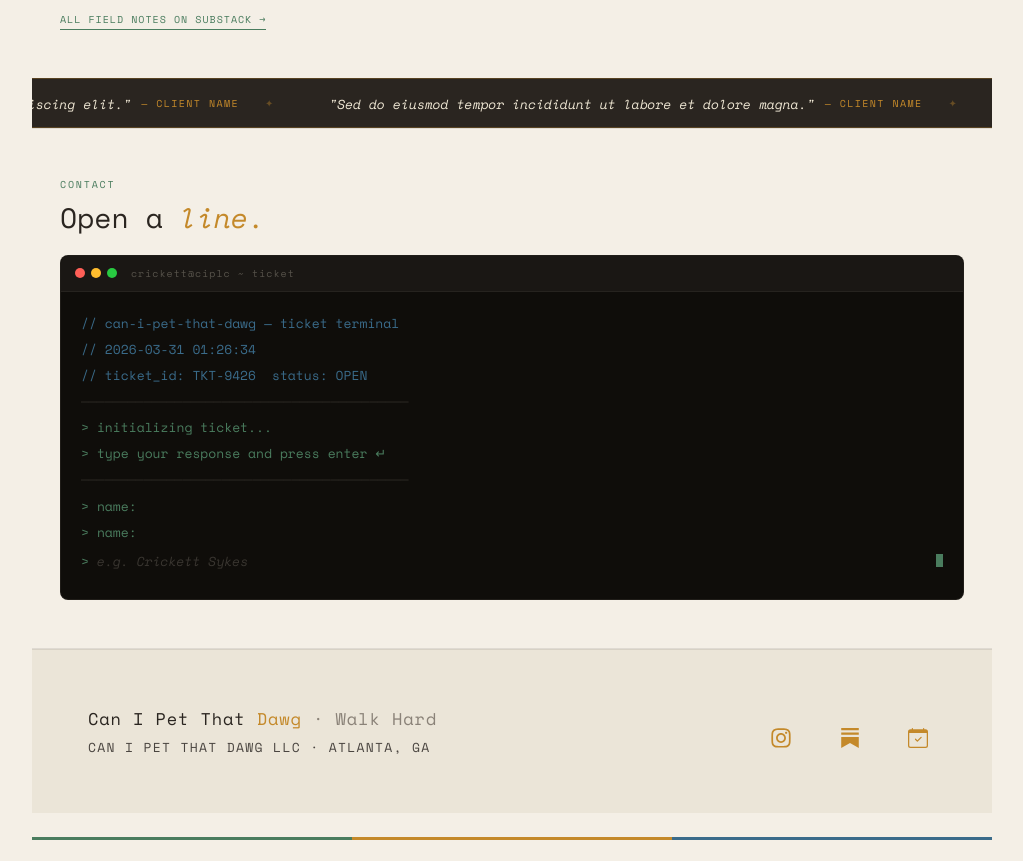
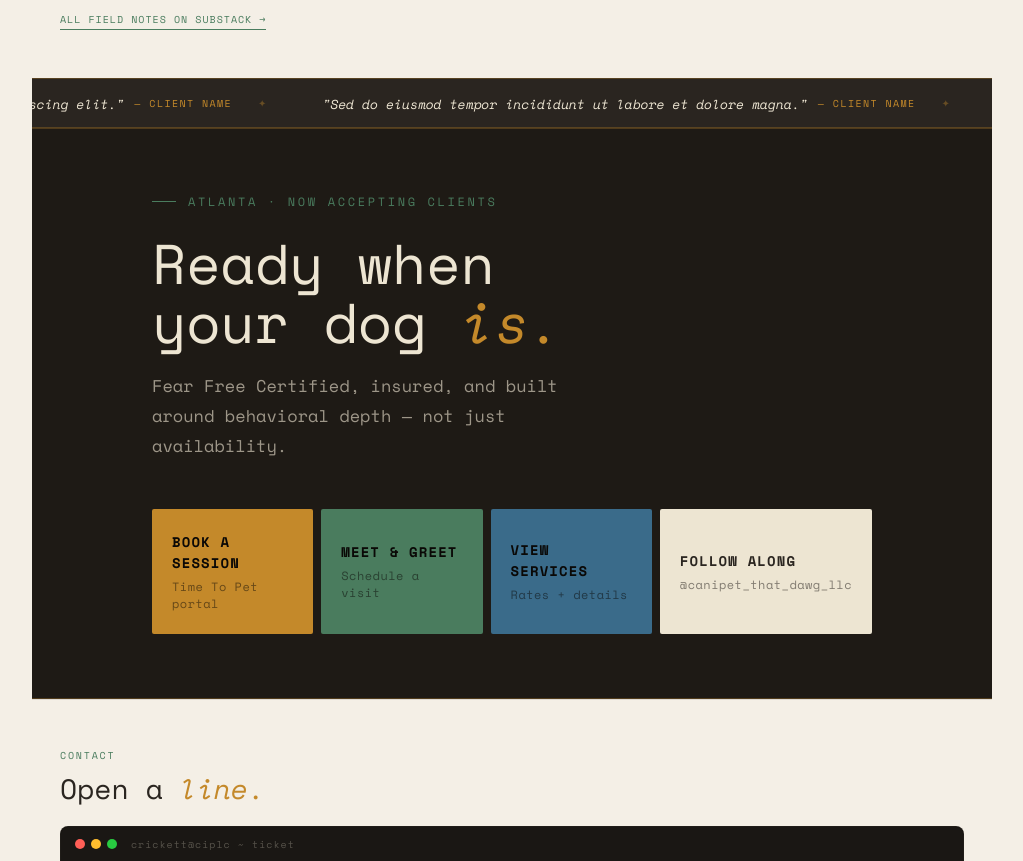
Before and after one commit to darkhorsedevloper/canipetthatdawg, a React (Vite) app: page / in a window 1280 px wide. Shown: the part 3240-4101 px from the top of the page, without its empty margins (128-1151 px from the left). Built offline with nearby package versions, Linux system fonts and the light colour scheme.

Commit message:
Add Notion CMS integration, CTA section, smooth scroll, nav/map fixes

```diff
--- a/package.json
+++ b/package.json
@@ -5,7 +5,8 @@
   "type": "module",
   "scripts": {
     "dev": "vite",
-    "build": "vite build",
+    "fetch-notion": "node scripts/fetch-notion.js",
+    "build": "node scripts/fetch-notion.js && vite build",
     "lint": "eslint .",
     "preview": "vite preview"
   },
@@ -17,6 +18,7 @@
   },
   "devDependencies": {
     "@eslint/js": "^9.39.4",
+    "@notionhq/client": "^2.3.0",
     "@types/react": "^19.2.14",
     "@types/react-dom": "^19.2.3",
     "@vitejs/plugin-react": "^6.0.1",
--- a/src/App.jsx
+++ b/src/App.jsx
@@ -11,6 +11,7 @@ import CredsBento from './components/CredsBento'
 import FieldNotes from './components/FieldNotes'
 import Footer from './components/Footer'
 import ReviewTicker from './components/ReviewTicker'
+import CTA from './components/CTA'
 import ContactTerminal from './components/ContactTerminal'
 
 const ColorStripe = () => (
@@ -37,6 +38,7 @@ export default function App() {
       <CredsBento />
       <FieldNotes />
       <ReviewTicker />
+      <CTA />
       <ContactTerminal />
       <Footer />
       <div style={{ height: '24px' }} />
--- /dev/null
+++ b/src/components/CTA.jsx
@@ -0,0 +1,90 @@
+const actions = [
+  { label: 'Book a Session', sub: 'Time To Pet portal', href: 'https://www.timetopet.com/portal/create', external: true, color: '#C4892A' },
+  { label: 'Meet & Greet', sub: 'Schedule a visit', href: 'https://www.timetopet.com/portal/create', external: true, color: '#4A7C5E' },
+  { label: 'View Services', sub: 'Rates + details', href: '#services', external: false, color: '#3A6B8A' },
+  { label: 'Follow Along', sub: '@canipet_that_dawg_llc', href: 'https://instagram.com/canipet_that_dawg_llc', external: true, color: '#EDE5D2' },
+]
+
+export default function CTA() {
+  return (
+    <section style={{
+      background: 'var(--hero-bg)',
+      borderTop: '0.5px solid rgba(196,137,42,0.3)',
+      borderBottom: '0.5px solid rgba(196,137,42,0.3)',
+      padding: '64px 24px',
+    }}>
+
+      <div style={{ maxWidth: '720px', margin: '0 auto' }}>
+
+        <p style={{
+          fontSize: '12px', letterSpacing: '0.22em', textTransform: 'uppercase',
+          color: 'var(--green)', marginBottom: '24px',
+          display: 'flex', alignItems: 'center', gap: '12px',
+        }}>
+          <span style={{ display: 'block', width: '24px', height: '1px', background: 'var(--green)' }} />
+          Atlanta · Now Accepting Clients
+        </p>
+
+        <h2 className="cta-heading" style={{
+          fontFamily: 'var(--serif)',
+          fontWeight: 400,
+          lineHeight: 1.05,
+          color: '#EDE5D2',
+          marginBottom: '20px',
+        }}>
+          Ready when<br />
+          your dog <em style={{ color: 'var(--orange)' }}>is.</em>
+        </h2>
+
+        <p style={{
+          fontSize: '17px',
+          lineHeight: 1.75,
+          color: 'rgba(226,217,198,0.65)',
+          maxWidth: '460px',
+          marginBottom: '48px',
+        }}>
+          Fear Free Certified, insured, and built around behavioral depth — not just availability.
+        </p>
+
+        <div className="cta-buttons">
+          {actions.map((a) => (
+            <a
+              key={a.label}
+              href={a.href}
+              {...(a.external ? { target: '_blank', rel: 'noreferrer' } : {})}
+              style={{
+                display: 'flex',
+                flexDirection: 'column',
+                justifyContent: 'center',
+                padding: '22px 20px',
+                borderRadius: '2px',
+                background: a.color,
+                border: 'none',
+                textDecoration: 'none',
+              }}
+            >
+              <span style={{
+                fontSize: '14px',
+                letterSpacing: '0.08em',
+                textTransform: 'uppercase',
+                fontWeight: 700,
+                color: a.color === '#EDE5D2' ? '#2A2520' : '#0A0806',
+                marginBottom: '5px',
+              }}>
+                {a.label}
+              </span>
+              <span style={{
+                fontSize: '12px',
+                color: a.color === '#EDE5D2' ? 'rgba(42,37,32,0.55)' : 'rgba(10,8,6,0.5)',
+                letterSpacing: '0.04em',
+              }}>
+                {a.sub}
+              </span>
+            </a>
+          ))}
+        </div>
+
+      </div>
+    </section>
+  )
+}
--- a/src/components/Footer.jsx
+++ b/src/components/Footer.jsx
@@ -5,7 +5,7 @@ import { BsCalendarCheck } from 'react-icons/bs'
 const links = [
   {
     icon: <FaInstagram size={22} />,
-    href: 'https://www.instagram.com/can_i_petthatdawgllc/',
+    href: 'https://www.instagram.com/canipet_that_dawg_llc/',
     label: 'Instagram',
   },
   {
--- a/src/components/MiniMap.jsx
+++ b/src/components/MiniMap.jsx
@@ -1,14 +1,4 @@
 import { useEffect, useRef } from 'react'
-import 'leaflet/dist/leaflet.css'
-import L from 'leaflet'
-
-// Fix Leaflet's broken default icon paths in Vite
-delete L.Icon.Default.prototype._getIconUrl
-L.Icon.Default.mergeOptions({
-  iconRetinaUrl: 'https://unpkg.com/leaflet@1.9.4/dist/images/marker-icon-2x.png',
-  iconUrl: 'https://unpkg.com/leaflet@1.9.4/dist/images/marker-icon.png',
-  shadowUrl: 'https://unpkg.com/leaflet@1.9.4/dist/images/marker-shadow.png',
-})
 
 const CENTER = [33.7949, -84.4197]
 const RADIUS_M = 16093
@@ -22,7 +12,21 @@ export default function MiniMap({ height = 240 }) {
   useEffect(() => {
     if (!containerRef.current || mapRef.current) return
 
-    const map = L.map(containerRef.current, {
+    let map = null
+
+    import('leaflet').then(L => {
+      import('leaflet/dist/leaflet.css')
+
+      if (!containerRef.current || mapRef.current) return
+
+      delete L.default.Icon.Default.prototype._getIconUrl
+      L.default.Icon.Default.mergeOptions({
+        iconRetinaUrl: 'https://unpkg.com/leaflet@1.9.4/dist/images/marker-icon-2x.png',
+        iconUrl: 'https://unpkg.com/leaflet@1.9.4/dist/images/marker-icon.png',
+        shadowUrl: 'https://unpkg.com/leaflet@1.9.4/dist/images/marker-shadow.png',
+      })
+
+      map = L.default.map(containerRef.current, {
         zoomControl: false,
         scrollWheelZoom: false,
         attributionControl: false,
@@ -34,12 +38,12 @@ export default function MiniMap({ height = 240 }) {
       mapRef.current = map
       map.setView(CENTER, 10)
 
-    L.tileLayer('https://{s}.basemaps.cartocdn.com/rastertiles/voyager/{z}/{x}/{y}{r}.png', {
+      L.default.tileLayer('https://{s}.basemaps.cartocdn.com/rastertiles/voyager/{z}/{x}/{y}{r}.png', {
         subdomains: 'abcd',
         maxZoom: 14,
       }).addTo(map)
 
-    L.circle(CENTER, {
+      L.default.circle(CENTER, {
         radius: RADIUS_M,
         color: '#C4892A',
         fillColor: '#C4892A',
@@ -48,26 +52,31 @@ export default function MiniMap({ height = 240 }) {
         dashArray: '6 5',
       }).addTo(map)
 
-    const icon = L.divIcon({
+      const icon = L.default.divIcon({
         html: PAW_HTML,
         className: '',
         iconSize: [30, 30],
         iconAnchor: [15, 15],
       })
 
-    L.marker(CENTER, { icon }).addTo(map)
+      L.default.marker(CENTER, { icon }).addTo(map)
         .bindPopup('<span style="font-family:monospace;font-size:11px">Atlanta · 30318 · 10 mi</span>')
 
+      setTimeout(() => map.invalidateSize(), 100)
+    })
+
     return () => {
-      map.remove()
+      if (mapRef.current) {
+        mapRef.current.remove()
         mapRef.current = null
+      }
     }
   }, [])
 
   return (
     <div
       ref={containerRef}
-      style={{ width: '100%', height: `${height}px`, display: 'block' }}
+      style={{ width: '100%', height: `${height}px` }}
     />
   )
 }
--- a/src/components/Nav.jsx
+++ b/src/components/Nav.jsx
@@ -13,7 +13,7 @@ export default function Nav() {
         ))}
       </nav>
 
-      <a href="https://www.timetopet.com/portal/create" target="_blank" rel="noreferrer" style={{ fontSize: '13px', letterSpacing: '0.1em', textTransform: 'uppercase', background: 'var(--charcoal)', color: '#F4EFE6', padding: '12px 24px', borderRadius: '2px' }}>
+      <a href="https://www.timetopet.com/portal/create/create-account" target="_blank" rel="noreferrer" style={{ fontSize: '13px', letterSpacing: '0.1em', textTransform: 'uppercase', background: 'var(--charcoal)', color: '#F4EFE6', padding: '12px 24px', borderRadius: '2px' }}>
         Book Now
       </a>
     </header>
--- a/src/index.css
+++ b/src/index.css
@@ -4,6 +4,10 @@
   box-sizing: border-box;
   margin: 0;
   padding: 0;
+}
+
+html {
+  scroll-behavior: smooth;
 }
 
 :root {
@@ -221,3 +225,18 @@ img { display: block; max-width: 100%; }
 @media (min-width: 640px) {
   .fearfree-seal { width: 72px; }
 }
+
+/* CTA */
+.cta-heading {
+  font-size: 38px;
+}
+.cta-buttons {
+  display: grid;
+  grid-template-columns: 1fr 1fr;
+  gap: 8px;
+}
+
+@media (min-width: 640px) {
+  .cta-heading { font-size: 56px; }
+  .cta-buttons { grid-template-columns: repeat(4, 1fr); }
+}
```
Also changed, not shown: scripts/fetch-notion.js (added, +57 -0 lines), src/data/pages.json (added, +90 -0 lines), 2 other files (tests, documents, lock files or other folders). Lines whose indentation alone changed are shown as unchanged.
